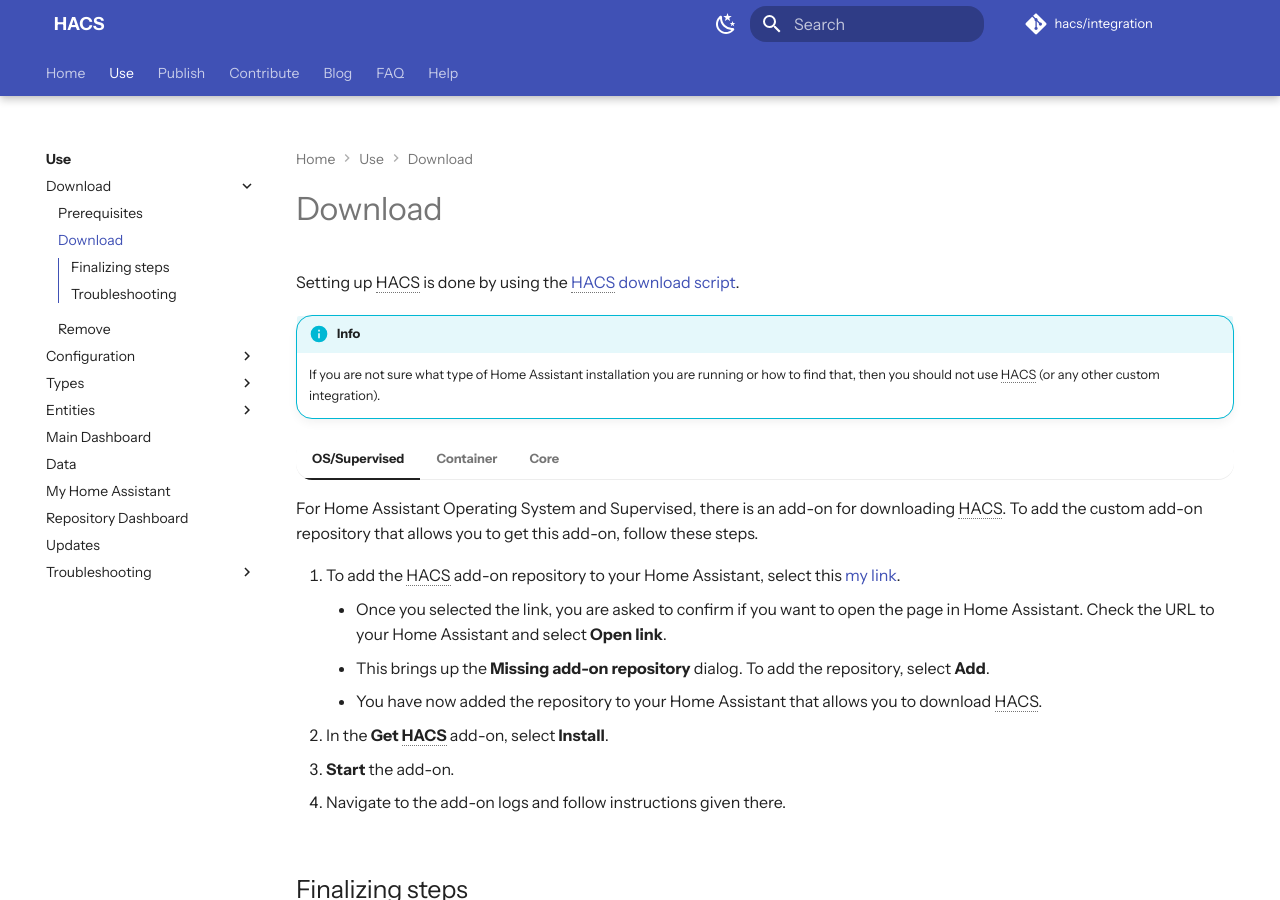
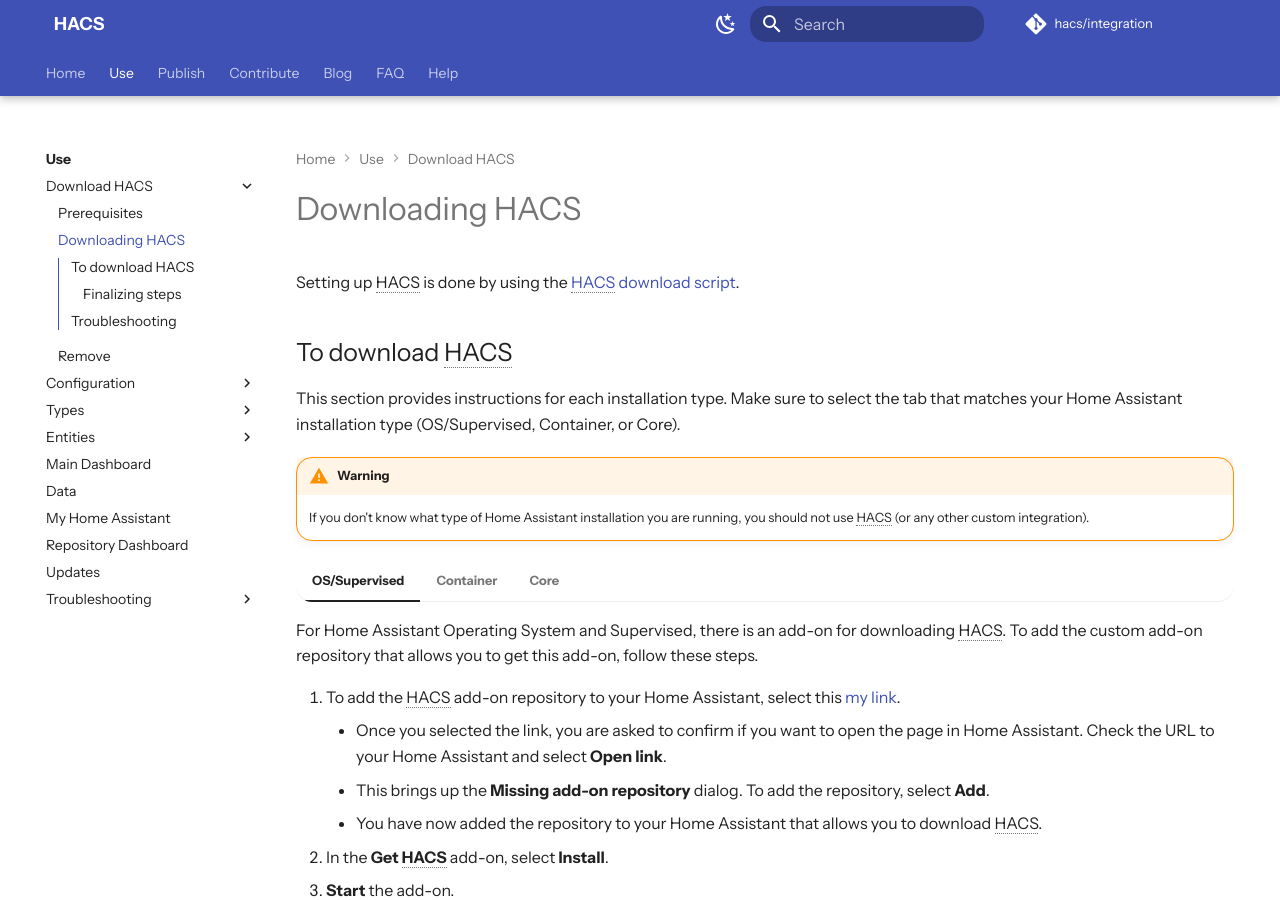
Before and after one commit to hacs/documentation, an MkDocs documentation site: the page built from source/docs/use/download/download.md, in a window 1280 px wide and 900 px high. Built offline with MkDocs 1.6.1 and Material for MkDocs 9.7.7, drawn with Linux system fonts in a browser that asks for light colours; some web fonts are replaced; plug-ins that fetch from the network failed and are left out; comment, search, counter and statistics services are not loaded.

Commit message:
Download HACS: add intro para (#509)
* download HACS: add intro para

* Fix nav title to make it clear that it is about downloading HACS, not repo

* Tweaks

* Undo formatting changes

* Update source/docs/use/download/download.md

Co-authored-by: coderabbitai[bot] <136622811+coderabbitai[bot]@users.noreply.github.com>

* Update source/docs/use/download/download.md

---------

Co-authored-by: coderabbitai[bot] <136622811+coderabbitai[bot]@users.noreply.github.com>
Co-authored-by: Joakim Sørensen <joasoe@gmail.com>

````diff
--- a/mkdocs.yml
+++ b/mkdocs.yml
@@ -159,7 +159,7 @@ nav:
   - Home: index.md
   - Use:
     - docs/use/index.md
-    - Download:
+    - Download HACS:
       - docs/use/download/prerequisites.md
       - docs/use/download/download.md
       - docs/use/download/remove.md
--- a/source/docs/use/download/download.md
+++ b/source/docs/use/download/download.md
@@ -1,12 +1,15 @@
 ---
-title: Download
-description: "HACS download steps"
+title: Downloading HACS
+description: "Step-by-step instructions on downloading HACS to your Home Assistant"
 ---
 Setting up HACS is done by using the [HACS download script](https://github.com/hacs/get).
 
-!!! info
-    If you are not sure what type of Home Assistant installation you are running or how to find that, then you should not use HACS (or any other custom integration).
+## To download HACS
 
+This section provides instructions for each installation type. Make sure to select the tab that matches your Home Assistant installation type (OS/Supervised, Container, or Core).
+
+!!! warning
+    If you don't know what type of Home Assistant installation you are running, you should not use HACS (or any other custom integration).
 
 === "OS/Supervised"
 
@@ -41,7 +44,7 @@ Setting up HACS is done by using the [HACS download script](https://github.com/h
         wget -O - https://get.hacs.xyz | bash -
         ```
 
-## Finalizing steps
+### Finalizing steps
 
 1. Restart Home Assistant.
 2. Follow the steps on [setting up the HACS integration](/docs/use/configuration/basic.md).
````
